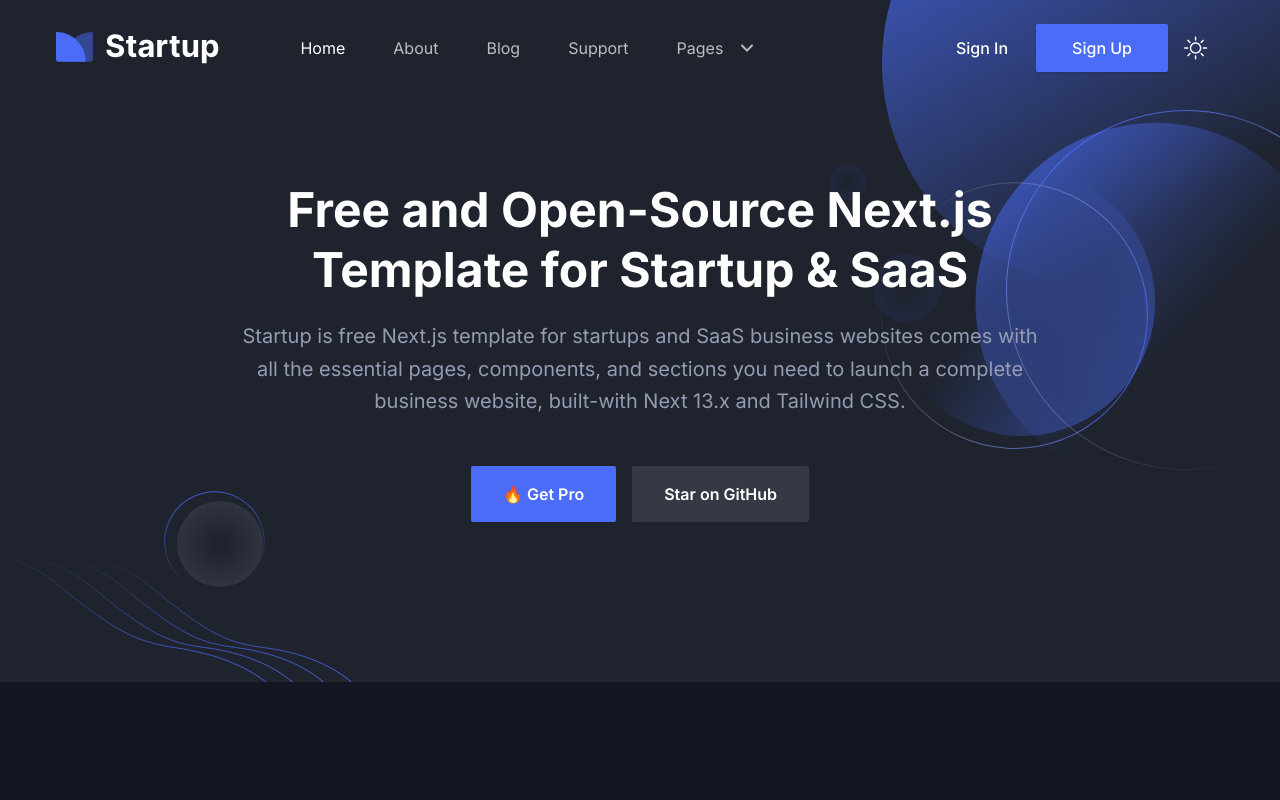
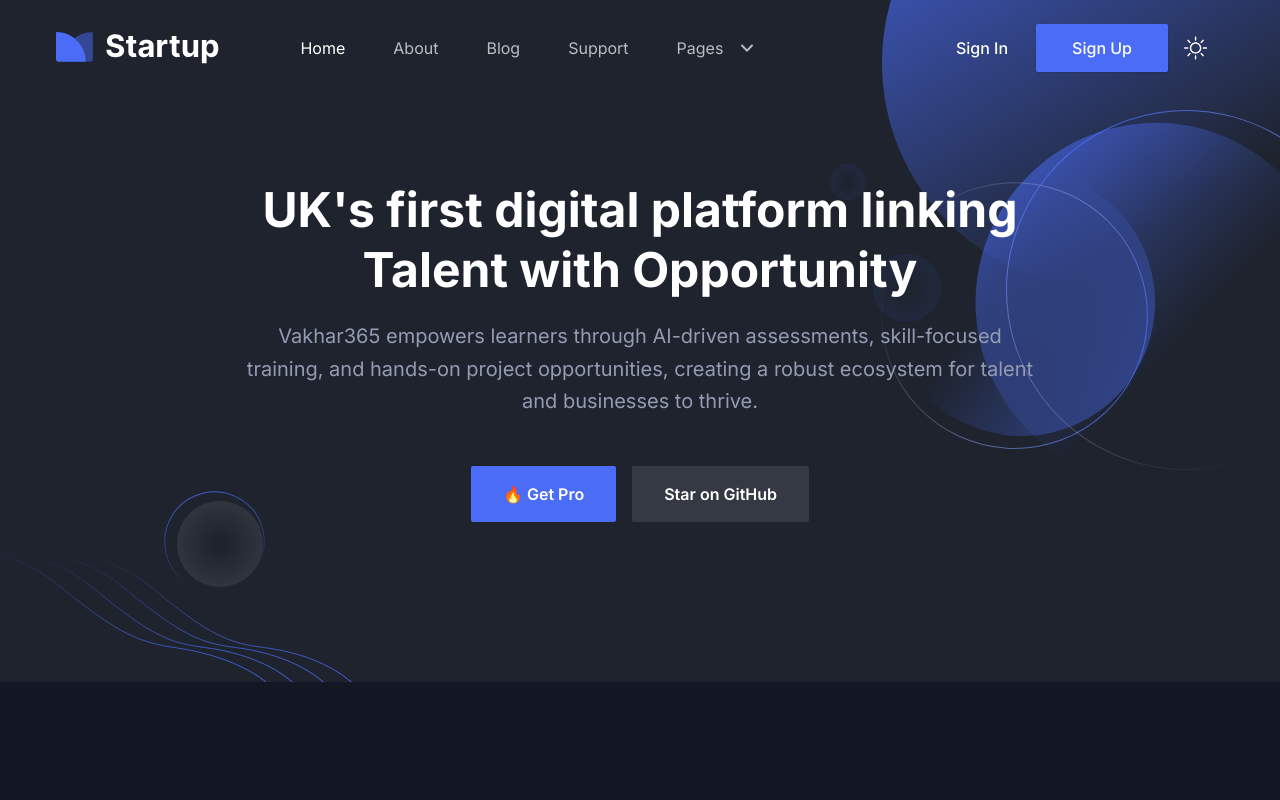
Before and after one commit to vakhar-startup/startup-demo, a Next.js app: page / in a window 1280 px wide. Shown: the top 800 px of the page. Built offline with nearby package versions, Linux system fonts and the light colour scheme.

Commit message:
Update index.tsx

```diff
--- a/src/components/Hero/index.tsx
+++ b/src/components/Hero/index.tsx
@@ -12,13 +12,11 @@
             <div className="w-full px-4">
               <div className="mx-auto max-w-[800px] text-center">
                 <h1 className="mb-5 text-3xl font-bold leading-tight text-black dark:text-white sm:text-4xl sm:leading-tight md:text-5xl md:leading-tight">
-                  Free and Open-Source Next.js Template for Startup & SaaS
+                  UK's first digital platform linking Talent with Opportunity
                 </h1>
                 <p className="mb-12 text-base !leading-relaxed text-body-color dark:text-body-color-dark sm:text-lg md:text-xl">
-                  Startup is free Next.js template for startups and SaaS
-                  business websites comes with all the essential pages,
-                  components, and sections you need to launch a complete
-                  business website, built-with Next 13.x and Tailwind CSS.
+                Vakhar365 empowers learners through AI-driven assessments, skill-focused training,
+                and hands-on project opportunities, creating a robust ecosystem for talent and businesses to thrive.
                 </p>
                 <div className="flex flex-col items-center justify-center space-y-4 sm:flex-row sm:space-x-4 sm:space-y-0">
                   <Link
```
